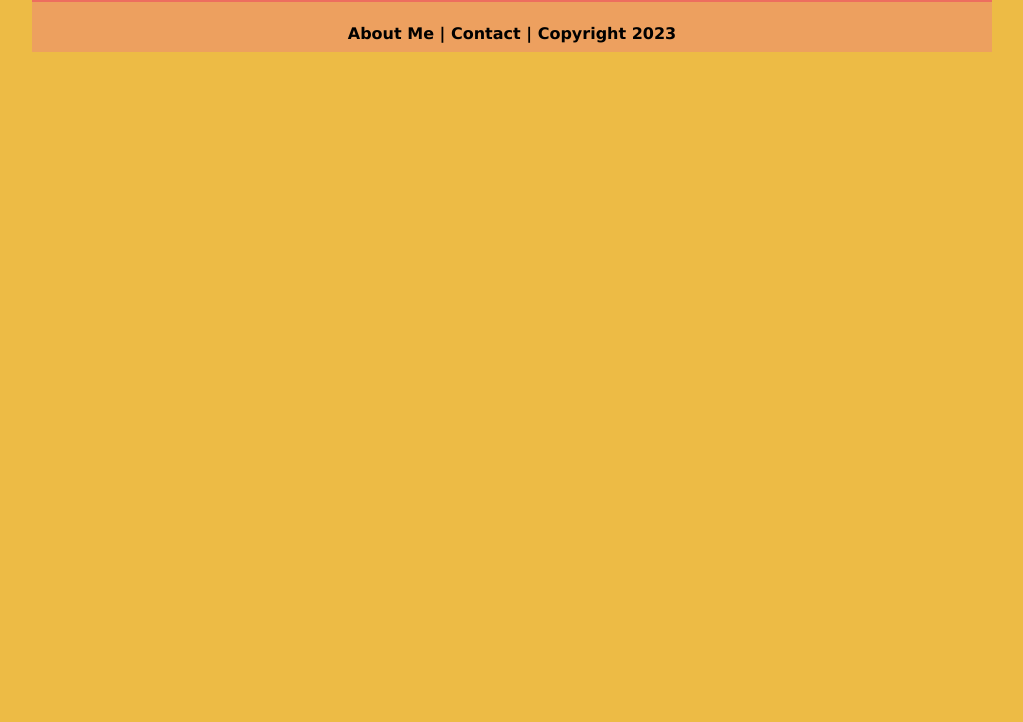
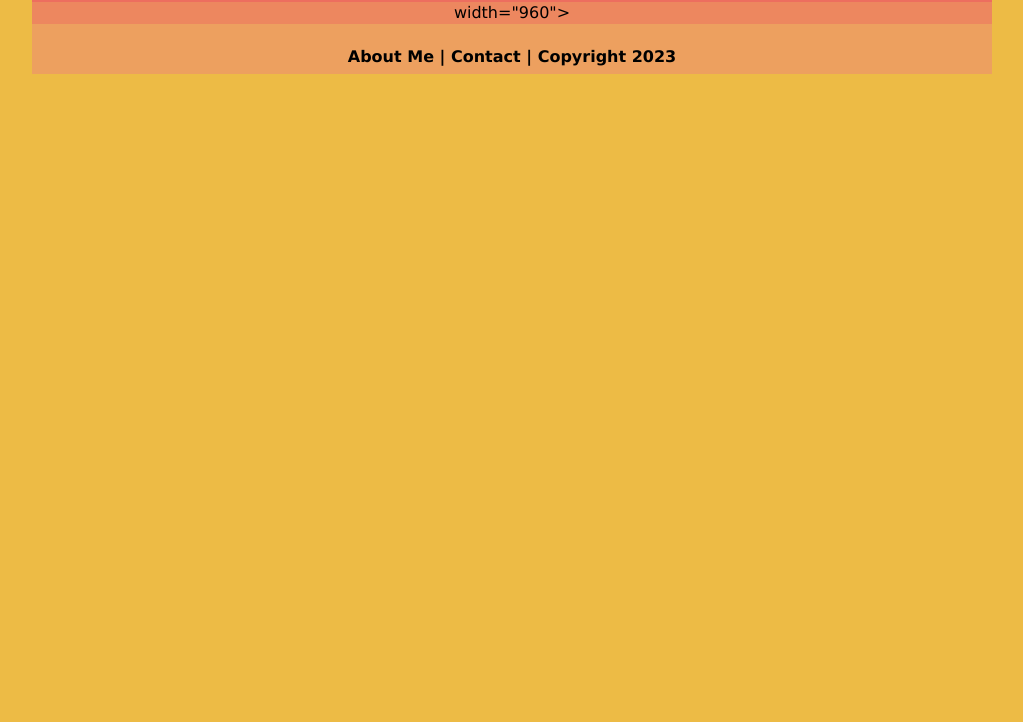
Before and after one commit to olmpyia/SpringWater, a plain HTML site: page index.html in a window 1280 px wide. Shown: the part 78-800 px from the top of the page, without its empty margins (128-1151 px from the left). Drawn offline with Linux system fonts and the light colour scheme.

Commit message:
Update index.html

```diff
--- a/index.html
+++ b/index.html
@@ -11,6 +11,10 @@
   <div class="header">
   	<h1>Spring Water Cleaners!</h1>
   </div>
+	 <div class="content"> <!-- used for all added images and videos -->
+<title> Hello </title>
+ width="960">
+  </div>
   <div class="footer">
     <h4>About Me | Contact | Copyright 2023</h4> <FONT COLOR:#D6B34F>
 </div>
```
